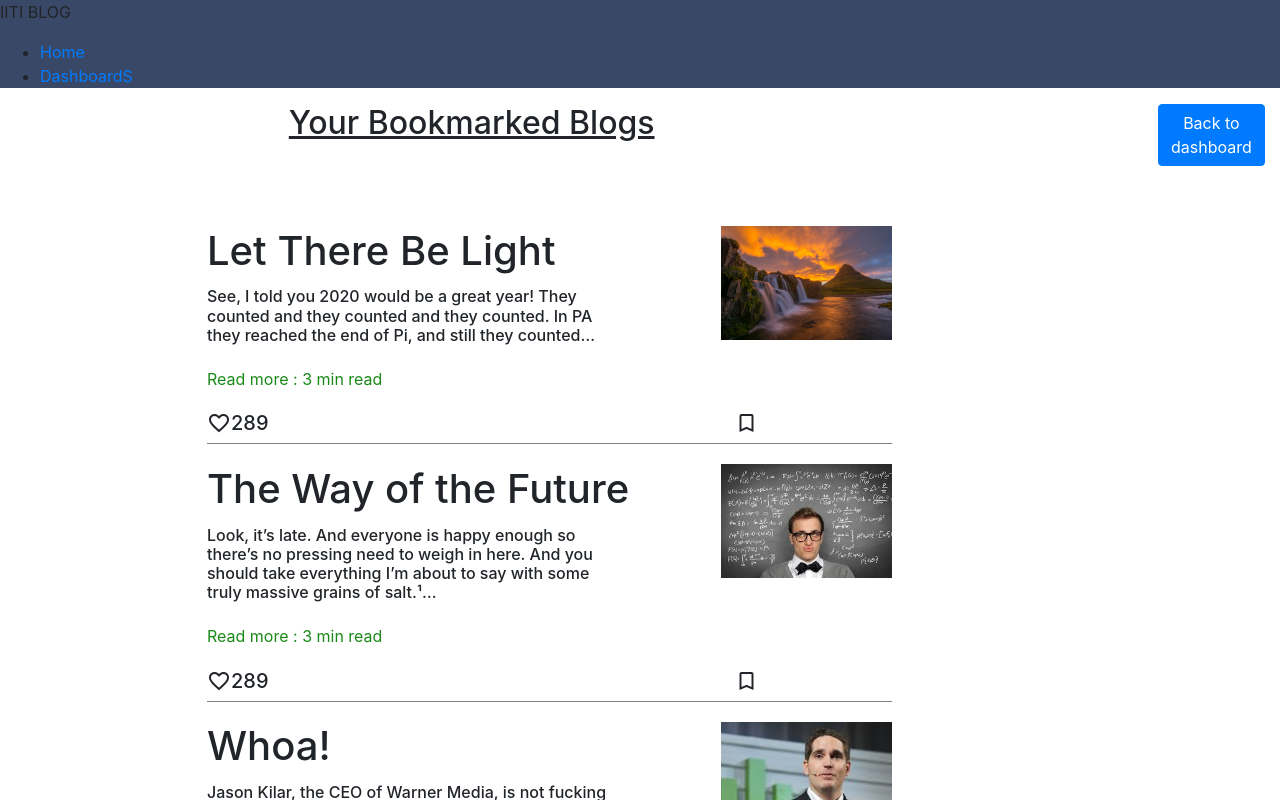
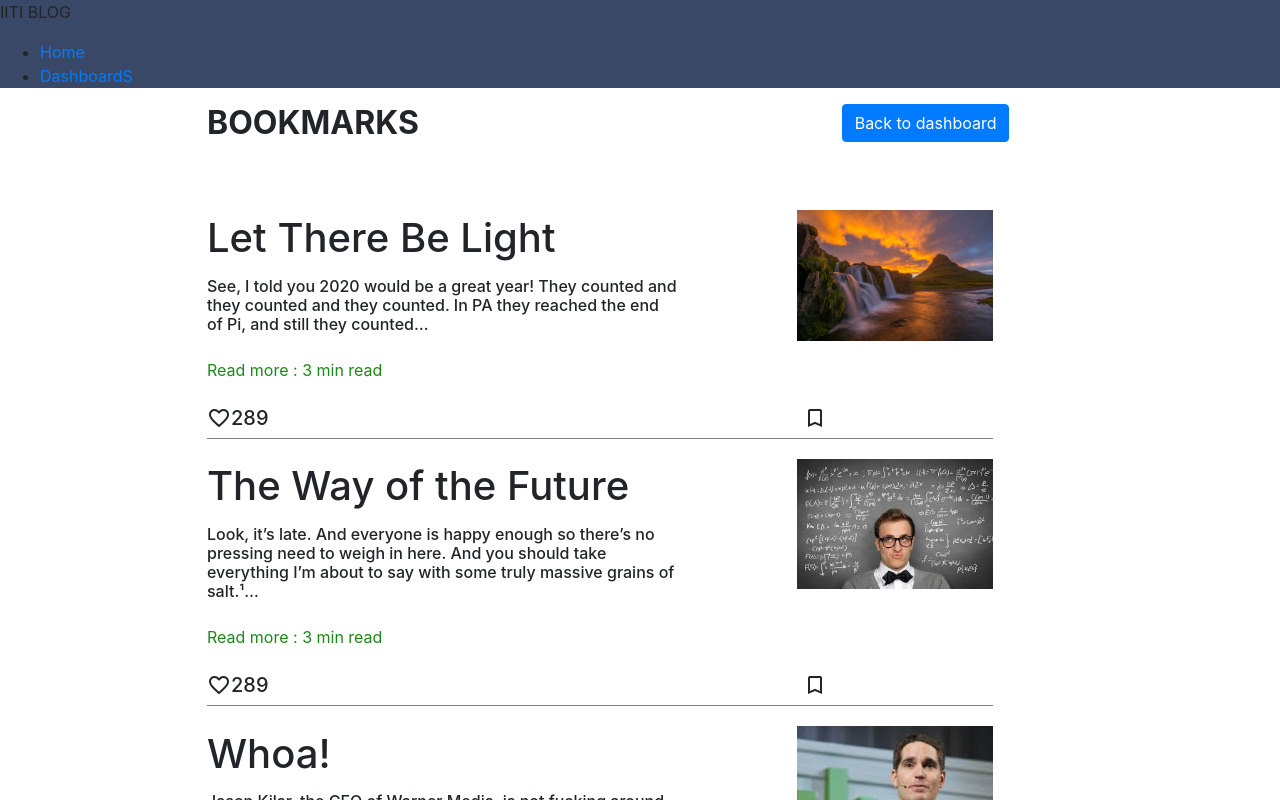
Before and after one commit to ankh77sb/Blog_website, a React (Create React App) app: page /bookmark in a window 1280 px wide. Shown: the top 800 px of the page. Built offline with nearby package versions, Linux system fonts and the light colour scheme.

Commit message:
"design changes and edit profile updated"

```diff
--- a/src/Components/bookmark.js
+++ b/src/Components/bookmark.js
@@ -14,15 +14,23 @@ class Bookmark extends Component{
     render(){
         return(
               <div className="Dashboard" style={{marginLeft:"15%"}}>
+                  <Container fluid={false}>
+                    <Row>
+                      <Col xs="7">
+                      <div>
+                      <h2><b>BOOKMARKS</b></h2>
+                      </div>
+                      </Col>
+                      <Col xs="5">
+                      <div>
+                      <Button variant="contained" color="primary" href="/dashboard" ><div>Back to dashboard</div></Button>
+                      </div>
+                      </Col>
+                    </Row>
+                  </Container>
+                  <Container fluid={false} className="mb-5">
                   <Row>
-                      <div style={{marginLeft:"10%"}}>
-                      <h2><u>Your Bookmarked Blogs</u></h2>
-                      </div>
-                      <div>
-                      <Button variant="contained" color="primary" href="/dashboard" style={{marginLeft:"300%"}}><div>Back to dashboard</div></Button>
-                      </div>
-                  <Col lg="8" xl="8">
-                  <Container fluid={false}>
+                  <Col lg="9" xl="9">
                   <div className="gallery">
                     <div style ={{borderBottom: "1px solid grey"}}>
                         <div style = {{display: "flex"}}>
@@ -174,9 +182,9 @@ class Bookmark extends Component{
                             </div>
                     </div>
                      </div>
+                     </Col>
+                     </Row>
                      </Container>
-                  </Col>
-                </Row>
 
 
                 </div>
--- a/src/Components/dashboard.js
+++ b/src/Components/dashboard.js
@@ -50,13 +50,13 @@ class Dashboard extends Component{
                                  <Col xs="6"><h6>29928</h6></Col>
                         </Row>
                         <Row>
-                                 <Col className="py-4 text-center">
-                                    <Button outline color="secondary" size="md" block><Link to = "/editprofile"><span class="material-icons">edit</span> Edit Profile</Link></Button>
+                                 <Col className="py-3 text-center">
+                                 <Link to = "/editprofile"><Button outline color="secondary" size="md" block><span class="material-icons">edit</span> Edit Profile</Button></Link>
                                  </Col>
                         </Row>
                         <Row>
-                                 <Col className="py-4 text-center">
-                                    <Button outline color="secondary" size="md" block><Link to = "/bookmark"><span class="material-icons">bookmark</span>Bookmarked Blogs</Link></Button>
+                                 <Col className=" pt-1 pb-3 text-center">
+                                 <Link to = "/bookmark"><Button outline color="secondary" size="md" block><span class="material-icons">bookmark</span>Bookmarked Blogs</Button></Link>
                                  </Col>
                         </Row>
                         <Row>
@@ -66,16 +66,13 @@ class Dashboard extends Component{
                                 scrambled it to make a type specimen book.</p></Col>
                         </Row>
                         <Row>
-                            <Col xs="1"><span class="material-icons">person_outline</span></Col>
-                            <Col xs="11"><p>Student</p></Col>
+                            <Col><p><span class="material-icons">person_outline</span> Student</p></Col>
                         </Row>
                         <Row>
-                            <Col xs="1"><span class="material-icons">alternate_email</span></Col>
-                            <Col xs="11"><p>xyz@gmail.com</p></Col>
+                            <Col><p><span class="material-icons">alternate_email</span> xyz@gmail.com</p></Col>
                         </Row>
                         <Row>
-                            <Col xs="1"><span class="material-icons">call</span></Col>
-                            <Col xs="11"><p>+91-9898989898</p></Col>
+                            <Col><p><span class="material-icons">call</span> +91-9898989898</p></Col>
                         </Row>
                         <hr style={{borderColor:"#9ba4b4"}}></hr>
                         <Row>
@@ -88,7 +85,7 @@ class Dashboard extends Component{
                     </div>
                   </Col>
                   <Col lg="8" xl="8">
-                  <Container fluid={false}>
+                  <Container fluid={false} className="mb-5">
                   <div className="gallery">
                     <div style ={{borderBottom: "1px solid grey"}}>
                         <div style = {{display: "flex"}}>
--- a/src/Components/editprofile.js
+++ b/src/Components/editprofile.js
@@ -5,11 +5,6 @@ import './dashboard.css';
 import { Link } from "react-router-dom";
 import TextField from '@material-ui/core/TextField';
 import Grid from '@material-ui/core/Grid';
-import AccountCircle from '@material-ui/icons/AccountCircle';
-import Info from '@material-ui/icons/Info';
-import Email from '@material-ui/icons/Email';
-import Phone from '@material-ui/icons/Phone';
-import Notes from '@material-ui/icons/Notes';
 import bg from '../images/bg.webp';
 
 
@@ -34,10 +29,10 @@ class  Editprofile extends Component{
                             </Col>
                 <div style={{marginTop:"5%",marginLeft:"15%"}}>
 
-                    <form>
+                    <form className="text-center">
                         <input type='file' className='Choose Image '/>
                         <div style={{marginTop:"10%"}}>
-                    <button className='btn btn-outline-dark slantfont'>Upload</button>
+                    <button className='btn btn-outline-dark slantfont mb-5' >Upload</button>
                     </div>
                         </form>
                 </div>
@@ -48,7 +43,7 @@ class  Editprofile extends Component{
                         <div style={{display:"flex",justifyContent:"space-around"}}>
                             <Grid container spacing={1}  style={{marginTop:"25%",marginRight:"10%"}}>
                             <Grid item>
-                                < Info/>
+                            <span class="material-icons">info</span>
                             </Grid>
                             <Grid item>
                                 <TextField id="input-with-icon-grid" label="About" style={{width:"150%"}}/>
@@ -56,7 +51,7 @@ class  Editprofile extends Component{
                             </Grid>
                             <Grid container spacing={1}  style={{marginTop:"25%",marginRight:"10%",marginLeft:"10%"}}>
                             <Grid item>
-                                <AccountCircle />
+                            <span class="material-icons">account_circle</span>
                             </Grid>
                             <Grid item>
                                 <TextField id="input-with-icon-grid" label="Profession" style={{width:"150%"}} />
@@ -66,25 +61,15 @@ class  Editprofile extends Component{
                         <div style={{display:"flex",justifyContent:"space-around"}}>
                             <Grid container spacing={1}  style={{marginTop:"5%",marginRight:"10%"}}>
                             <Grid item>
-                                <Email />
-                            </Grid>
-                            <Grid item>
-                                <TextField id="input-with-icon-grid" label="E-mail" style={{width:"150%"}}/>
-                            </Grid>
-                            </Grid>
-                            <Grid container spacing={1}  style={{marginTop:"5%",marginRight:"10%",marginLeft:"10%"}}>
-                            <Grid item>
-                                <Phone />
+                            <span class="material-icons">phone</span>
                             </Grid>
                             <Grid item>
                                 <TextField id="input-with-icon-grid" label="Phone" style={{width:"150%"}} />
                             </Grid>
                             </Grid>
-                        </div>
-                        <div style={{display:"flex",justifyContent:"space-around"}}>
-                            <Grid container spacing={1}  style={{marginTop:"5%",marginRight:"10%"}}>
+                            <Grid container spacing={1}  style={{marginTop:"5%",marginRight:"10%",marginLeft:"10%"}}>
                             <Grid item>
-                                <Notes />
+                            <span class="material-icons">notes</span>
                             </Grid>
                             <Grid item>
                                 <TextField id="input-with-icon-grid" label="Topics following" style={{width:"150%"}}/>
```
Also changed, not shown: 1 other file (tests, documents, lock files or other folders).
